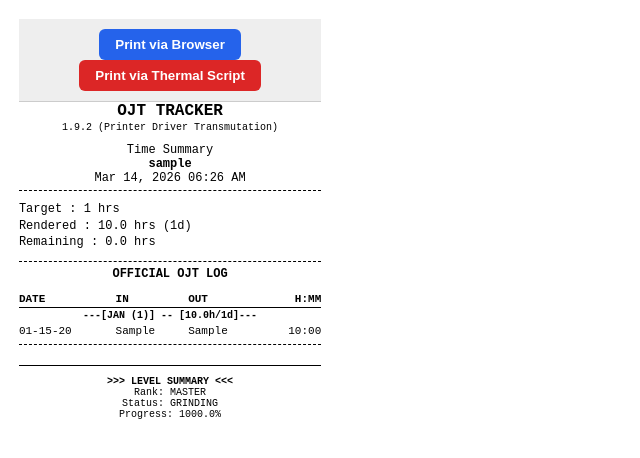
After one commit to FriendzoneGuardian/OJT-Tracker, a Flask app: page /receipt in a window 1280 px wide. The commit adds this page. Shown: the top 458 px of the page, without its empty margins (0-640 px from the left). Run offline with Flask 3, Linux system fonts and the light colour scheme; tables that the repository leaves empty hold one stand-in row (values such as "Sample post").

Commit message:
feat(printer): v1.9.2 - Integrated browser-first printing with auto-driver installation fallback

```diff
--- a/app.py
+++ b/app.py
@@ -15,7 +15,7 @@ SNAPSHOT_DIR = os.path.join(DATA_DIR, 'snapshots')
 if not os.path.exists(SNAPSHOT_DIR):
     os.makedirs(SNAPSHOT_DIR)
 
-VERSION = "1.9.1 (Transmutation Engine Refined)"
+VERSION = "1.9.2 (Printer Driver Transmutation)"
 
 app = Flask(__name__)
 app.config['SQLALCHEMY_DATABASE_URI'] = f"sqlite:///{os.path.join(DATA_DIR, 'ojt_tracker.db')}"
@@ -944,6 +944,84 @@ def calculate_transmutation():
     except Exception as e:
         return jsonify({'error': str(e)}), 500
 
+# --- PRINTER SYSTEM (v1.9.2) ---
+
+@app.route('/api/print/thermal', methods=['POST'])
+def trigger_thermal_print():
+    """Triggers the standalone thermal printing script."""
+    import subprocess
+    try:
+        # Check if escpos is installed first
+        try:
+            import escpos
+        except ImportError:
+            return jsonify({'success': False, 'error': 'MISSING_DEPENDENCY', 'message': 'python-escpos is not installed.'})
+
+        # Run the script using the venv python if available
+        python_exe = os.path.join(BASE_DIR, 'venv', 'Scripts', 'python.exe')
+        if not os.path.exists(python_exe):
+            python_exe = 'python'
+
+        result = subprocess.run([python_exe, 'print_time_summary.py'], capture_output=True, text=True, timeout=30)
+        if result.returncode == 0:
+            return jsonify({'success': True, 'output': result.stdout})
+        else:
+            return jsonify({'success': False, 'error': result.stderr})
+    except Exception as e:
+        return jsonify({'success': False, 'error': str(e)})
+
+@app.route('/receipt')
+def render_receipt():
+    """Renders a browser-printable thermal receipt."""
+    from datetime import datetime
+
+    settings = Settings.get_settings_obj()
+    entries = OJTEntry.query.order_by(OJTEntry.date.asc()).all()
+
+    total_hrs = sum(e.total_hours for e in entries)
+    total_days = len(entries)
+    remaining = max(0, settings.target_hours - total_hrs)
+
+    # Calculate monthly stats
+    monthly_stats = {}
+    for e in entries:
+        m_key = e.date.strftime('%Y-%m')
+        if m_key not in monthly_stats:
+            monthly_stats[m_key] = {'hrs': 0, 'days': 0, 'name': e.date.strftime('%b').upper(), 'month': e.date.month}
+        monthly_stats[m_key]['hrs'] += e.total_hours
+        monthly_stats[m_key]['days'] += 1
+
+    return render_template('receipt.html',
+                           settings=settings,
+                           entries=entries,
+                           total_hrs=total_hrs,
+                           total_days=total_days,
+                           remaining=remaining,
+                           monthly_stats=monthly_stats,
+                           now=datetime.now(),
+                           version=VERSION)
+
+@app.route('/api/print/install-drivers', methods=['POST'])
+def install_printer_drivers():
+    """Installs required thermal printing dependencies."""
+    import subprocess
+    import sys
+    try:
+        python_exe = os.path.join(BASE_DIR, 'venv', 'Scripts', 'python.exe')
+        if not os.path.exists(python_exe):
+            python_exe = sys.executable
+
+        # Install python-escpos and pywin32
+        # Using -q for quiet, but we want to see if it succeeds
+        process = subprocess.run([python_exe, '-m', 'pip', 'install', 'python-escpos', 'pywin32'], capture_output=True, text=True)
+
+        if process.returncode == 0:
+            return jsonify({'success': True, 'output': 'Dependencies installed successfully!'})
+        else:
+            return jsonify({'success': False, 'error': process.stderr})
+    except Exception as e:
+        return jsonify({'success': False, 'error': str(e)})
+
 if __name__ == '__main__':
     # Stealth mode for Electron: Suppress banner and logging if not in debug
     import logging
--- a/templates/index.html
+++ b/templates/index.html
@@ -177,6 +177,9 @@
                             </a>
                         </div>
                     </div>
+                    <button onclick="window.open('/receipt', '_blank')" class="px-6 py-3 bg-white/5 hover:bg-white/10 border border-white/10 text-gray-400 hover:text-white rounded-2xl font-bold flex items-center gap-2 transition-all">
+                        <i data-lucide="printer" class="w-5 h-5"></i> Print Proof
+                    </button>
                     <button onclick="toggleModal(true)" class="px-6 py-3 bg-scarlet-600 hover:bg-scarlet-700 text-white rounded-2xl font-bold flex items-center gap-2 transition-all shadow-lg shadow-scarlet-600/20">
                         <i data-lucide="plus-circle" class="w-5 h-5"></i> Log Entry
                     </button>
--- /dev/null
+++ b/templates/receipt.html
@@ -0,0 +1,173 @@
+<!DOCTYPE html>
+<html lang="en">
+<head>
+    <meta charset="UTF-8">
+    <meta name="viewport" content="width=device-width, initial-scale=1.0">
+    <title>OJT Proof of Time</title>
+    <style>
+        @page {
+            margin: 0;
+            size: 80mm auto;
+        }
+        body {
+            font-family: 'Courier New', Courier, monospace;
+            width: 80mm;
+            margin: 0;
+            padding: 5mm;
+            font-size: 12px;
+            background: white;
+            color: black;
+        }
+        .center { text-align: center; }
+        .bold { font-weight: bold; }
+        .line { border-top: 1px dashed black; margin: 5px 0; }
+        .header { font-size: 16px; margin-bottom: 2px; }
+        .version { font-size: 10px; margin-bottom: 10px; }
+        .stats { margin: 10px 0; line-height: 1.4; }
+        .log-table { width: 100%; border-collapse: collapse; margin-top: 10px; font-size: 11px; }
+        .log-table th { border-bottom: 1px solid black; text-align: left; padding: 2px 0; }
+        .log-table td { padding: 2px 0; }
+        .breaker { text-align: center; font-weight: bold; margin: 10px 0; font-size: 10px; }
+        .footer { margin-top: 20px; text-align: center; font-size: 10px; border-top: 1px solid black; padding-top: 10px; }
+
+        @media print {
+            body { width: 80mm; }
+            .no-print { display: none; }
+        }
+
+        .no-print {
+            background: #eee;
+            padding: 10px;
+            text-align: center;
+            border-bottom: 1px solid #ccc;
+        }
+        .btn {
+            background: #2563eb;
+            color: white;
+            border: none;
+            padding: 8px 16px;
+            border-radius: 6px;
+            cursor: pointer;
+            font-weight: bold;
+        }
+    </style>
+</head>
+<body>
+    <div class="no-print">
+        <button class="btn" onclick="window.print()">Print via Browser</button>
+        <button class="btn" style="background: #dc2626;" onclick="triggerThermal()">Print via Thermal Script</button>
+    </div>
+
+    <div class="center bold header">OJT TRACKER</div>
+    <div class="center version">{{ version }}</div>
+    <div class="center">Time Summary</div>
+    {% if settings.user_name %}
+        <div class="center bold">{{ settings.user_name }}</div>
+    {% endif %}
+    <div class="center">{{ now.strftime('%b %d, %Y %I:%M %p') }}</div>
+
+    <div class="line"></div>
+
+    <div class="stats">
+        <div>Target     : {{ "%.0f"|format(settings.target_hours) }} hrs</div>
+        <div>Rendered   : {{ "%.1f"|format(total_hrs) }} hrs ({{ total_days }}d)</div>
+        <div>Remaining  : {{ "%.1f"|format(remaining) }} hrs</div>
+    </div>
+
+    <div class="line"></div>
+
+    <div class="center bold">OFFICIAL OJT LOG</div>
+    <table class="log-table">
+        <thead>
+            <tr>
+                <th>DATE</th>
+                <th>IN</th>
+                <th>OUT</th>
+                <th style="text-align: right;">H:MM</th>
+            </tr>
+        </thead>
+        <tbody>
+            {% set ns = namespace(current_month='') %}
+            {% for entry in entries %}
+                {% set month_key = entry.date.strftime('%Y-%m') %}
+                {% if ns.current_month != month_key %}
+                    {% set ns.current_month = month_key %}
+                    {% set stats = monthly_stats[month_key] %}
+                    <tr>
+                        <td colspan="4" class="breaker">
+                            ---[{{ stats.name }} ({{ stats.month }})] -- [{{ "%.1f"|format(stats.hrs) }}h/{{ stats.days }}d]---
+                        </td>
+                    </tr>
+                {% endif %}
+                <tr>
+                    <td>{{ entry.date.strftime('%m-%d-%y') }}</td>
+                    <td>{{ entry.morn_in or '--:--' }}</td>
+                    <td>{{ entry.aftie_out or entry.morn_out or '--:--' }}</td>
+                    <td style="text-align: right;">{{ entry.total_hours|int }}:{{ "%02d"|format(((entry.total_hours - entry.total_hours|int) * 60)|round|int) }}</td>
+                </tr>
+            {% endfor %}
+        </tbody>
+    </table>
+
+    <div class="line"></div>
+
+    <div class="footer">
+        <div class="bold">>>> LEVEL SUMMARY <<<</div>
+        {% set pct = (total_hrs / settings.target_hours * 100) if settings.target_hours > 0 else 0 %}
+        {% if pct < 25 %}
+            <div>Rank: NOVICE</div>
+        {% elif pct < 50 %}
+            <div>Rank: JUNIOR</div>
+        {% elif pct < 75 %}
+            <div>Rank: SENIOR</div>
+        {% else %}
+            <div>Rank: MASTER</div>
+        {% endif %}
+        <div>Status: {{ 'GRINDING' if total_hrs > 0 else 'IDLE' }}</div>
+        <div>Progress: {{ "%.1f"|format(pct) }}%</div>
+    </div>
+
+    <script>
+        async function triggerThermal() {
+            try {
+                const res = await fetch('/api/print/thermal', { method: 'POST' });
+                const data = await res.json();
+
+                if (data.success) {
+                    alert("Print successful!\n" + data.output);
+                } else if (data.error === 'MISSING_DEPENDENCY') {
+                    if (confirm("Thermal printer drivers (python-escpos) are missing on this system. Would you like to auto-install them now?\n\nThis may take a minute.")) {
+                        installDrivers();
+                    }
+                } else {
+                    alert("Print failed: " + (data.error || data.message));
+                }
+            } catch (e) {
+                alert("Error connecting to server: " + e);
+            }
+        }
+
+        async function installDrivers() {
+            const btn = document.querySelector('button[onclick="triggerThermal()"]');
+            const oldText = btn.innerText;
+            btn.innerText = "Installing... Please wait";
+            btn.disabled = true;
+
+            try {
+                const res = await fetch('/api/print/install-drivers', { method: 'POST' });
+                const data = await res.json();
+                if (data.success) {
+                    alert("Success! Drivers installed. You can now try printing again.");
+                } else {
+                    alert("Installation failed:\n" + data.error);
+                }
+            } catch (e) {
+                alert("Error during installation: " + e);
+            } finally {
+                btn.innerText = oldText;
+                btn.disabled = false;
+            }
+        }
+    </script>
+</body>
+</html>
```
Also changed, not shown: print_time_summary.py (+40 -17 lines).
